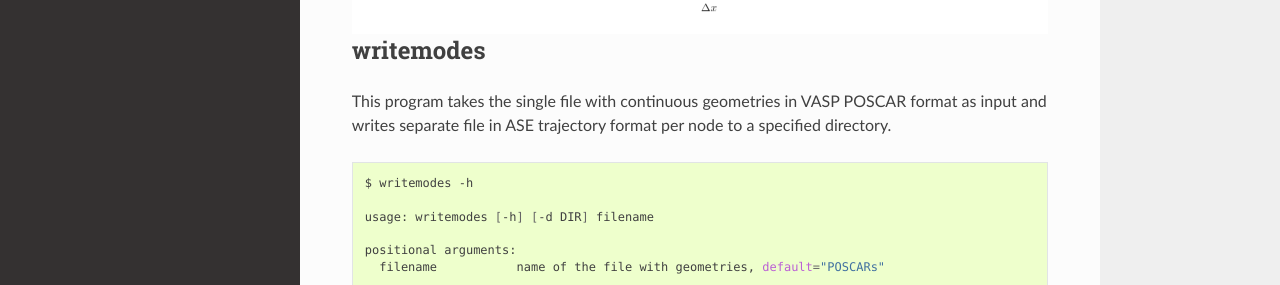
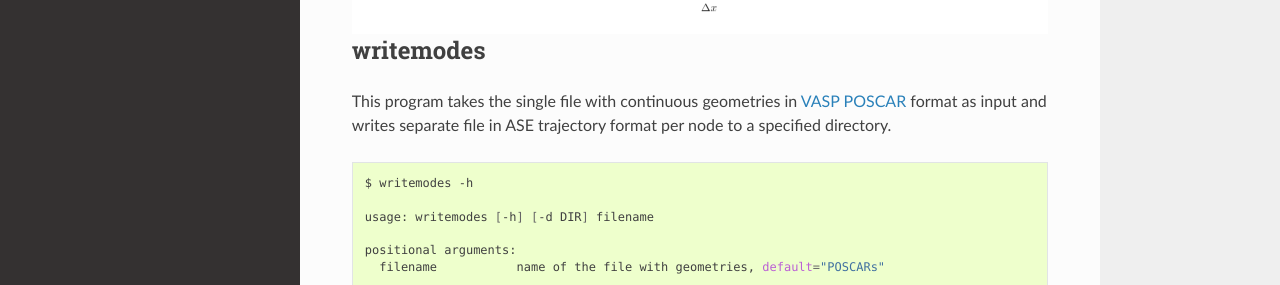
Before and after one commit to lmmentel/panthera, a Sphinx documentation site: the page built from docs/source/userguide.rst, in a window 1280 px wide and 900 px high, scrolled down 2594 px. Shown: the part 355-640 px from the top of the window. Built offline with Sphinx 7.4.7 and the Read the Docs theme 2.0.0, drawn with Linux system fonts in a browser that asks for light colours; pages that are not in the unit, such as notebooks, are missing from menus; part of the change alters nothing that is shown.

```diff
--- a/docs/source/userguide.rst
+++ b/docs/source/userguide.rst
@@ -134,8 +134,8 @@ to plot the first mode only requires the argument ``1``
 writemodes
 ----------
 
-This program takes the single file with continuous geometries in VASP POSCAR format as input
-and writes separate file in ASE trajectory format per node to a specified directory.
+This program takes the single file with continuous geometries in `VASP POSCAR <http://cms.mpi.univie.ac.at/vasp/guide/node59.html>`_
+format as input and writes separate file in ASE trajectory format per node to a specified directory.
 
 .. code-block:: bash
 
```
